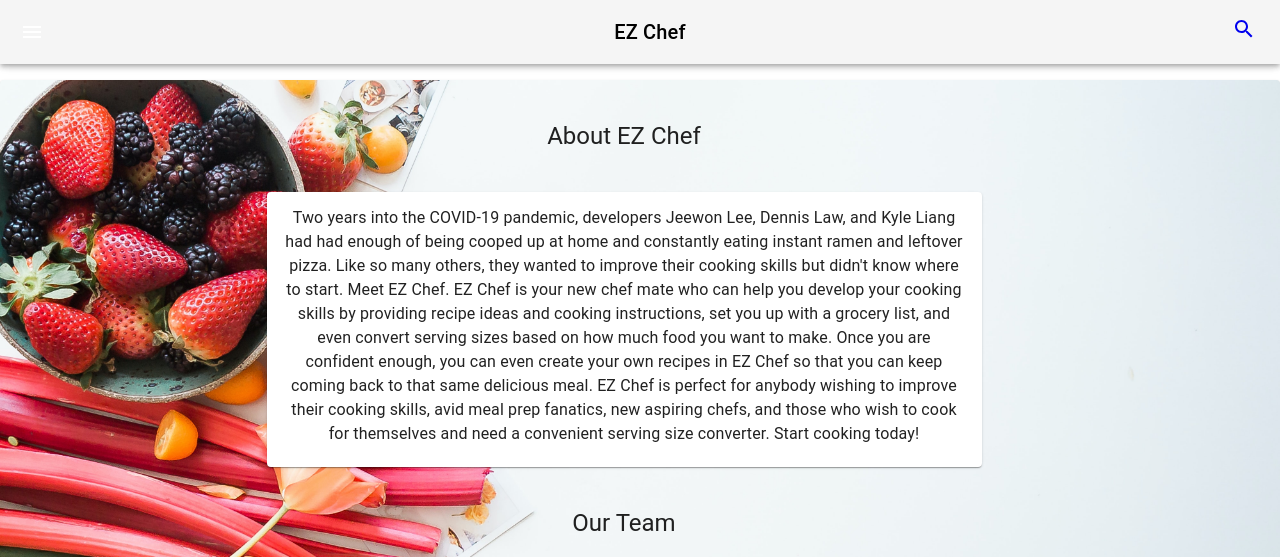
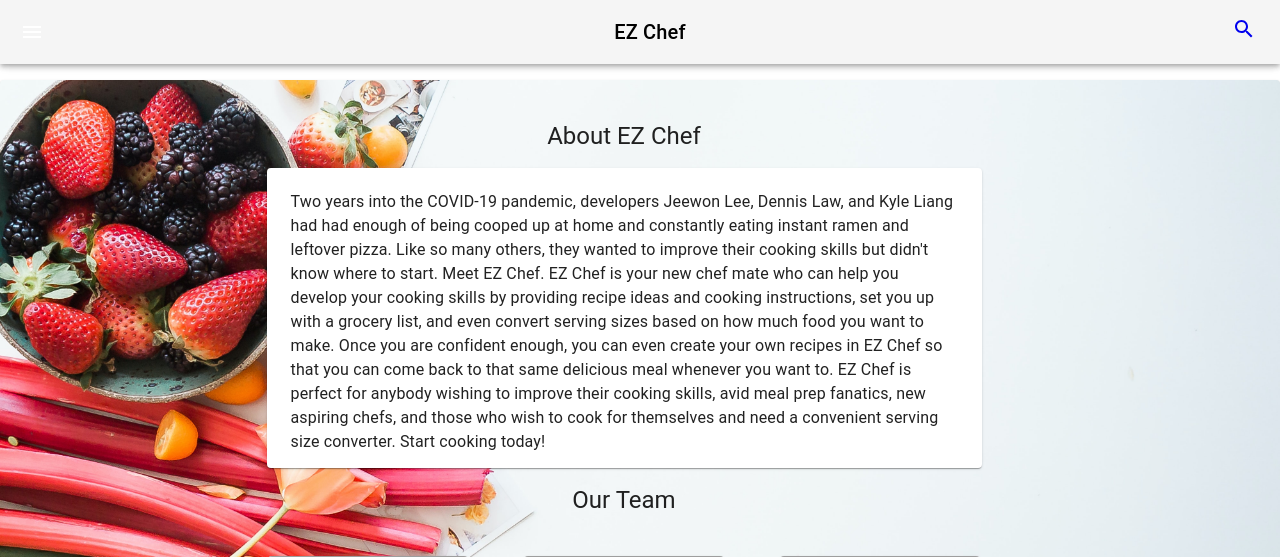
Before and after one commit to denn15law/ez-chef, a React (Create React App) app in the folder frontend/: page /about in a window 1280 px wide. Shown: the top 557 px of the page. Built offline with nearby package versions, Linux system fonts and the light colour scheme; grey boxes are pictures that could not be loaded.

Commit message:
Update styling for About page

```diff
--- a/frontend/src/components/About.js
+++ b/frontend/src/components/About.js
@@ -56,7 +56,7 @@
             <Typography variant="h5">About EZ Chef</Typography>
             <Grid
               container
-              p={5}
+              p={2}
               spacing={{ xs: 2, md: 7 }}
               columns={{ xs: 4, sm: 8, md: 12 }}
               direction="row"
@@ -72,7 +72,11 @@
                     justifyContent: "center",
                     alignItems: "center",
                     maxWidth: 715,
-                    height: 275,
+                    height: 300,
+                    textAlign: "left",
+                    paddingTop: 2,
+                    paddingLeft: 1,
+                    paddingRight: 1,
                   }}
                 >
                   <CardContent sx={{ flexGrow: 1 }}>
@@ -88,11 +92,12 @@
                       list, and even convert serving sizes based on how much
                       food you want to make. Once you are confident enough, you
                       can even create your own recipes in EZ Chef so that you
-                      can keep coming back to that same delicious meal. EZ Chef
-                      is perfect for anybody wishing to improve their cooking
-                      skills, avid meal prep fanatics, new aspiring chefs, and
-                      those who wish to cook for themselves and need a
-                      convenient serving size converter. Start cooking today!
+                      can come back to that same delicious meal whenever you
+                      want to. EZ Chef is perfect for anybody wishing to improve
+                      their cooking skills, avid meal prep fanatics, new
+                      aspiring chefs, and those who wish to cook for themselves
+                      and need a convenient serving size converter. Start
+                      cooking today!
                     </p>
                   </CardContent>
                 </Card>
```
